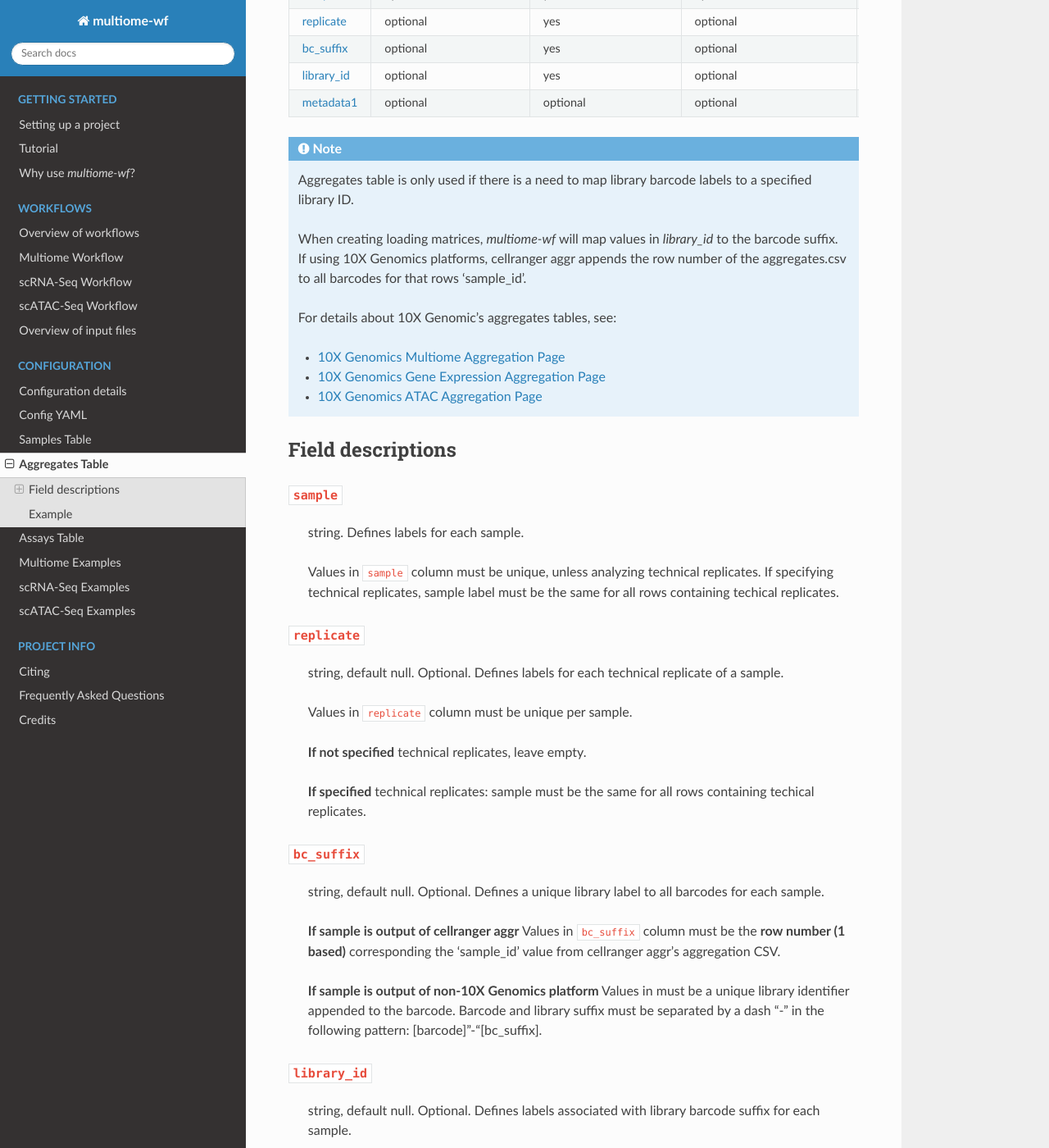
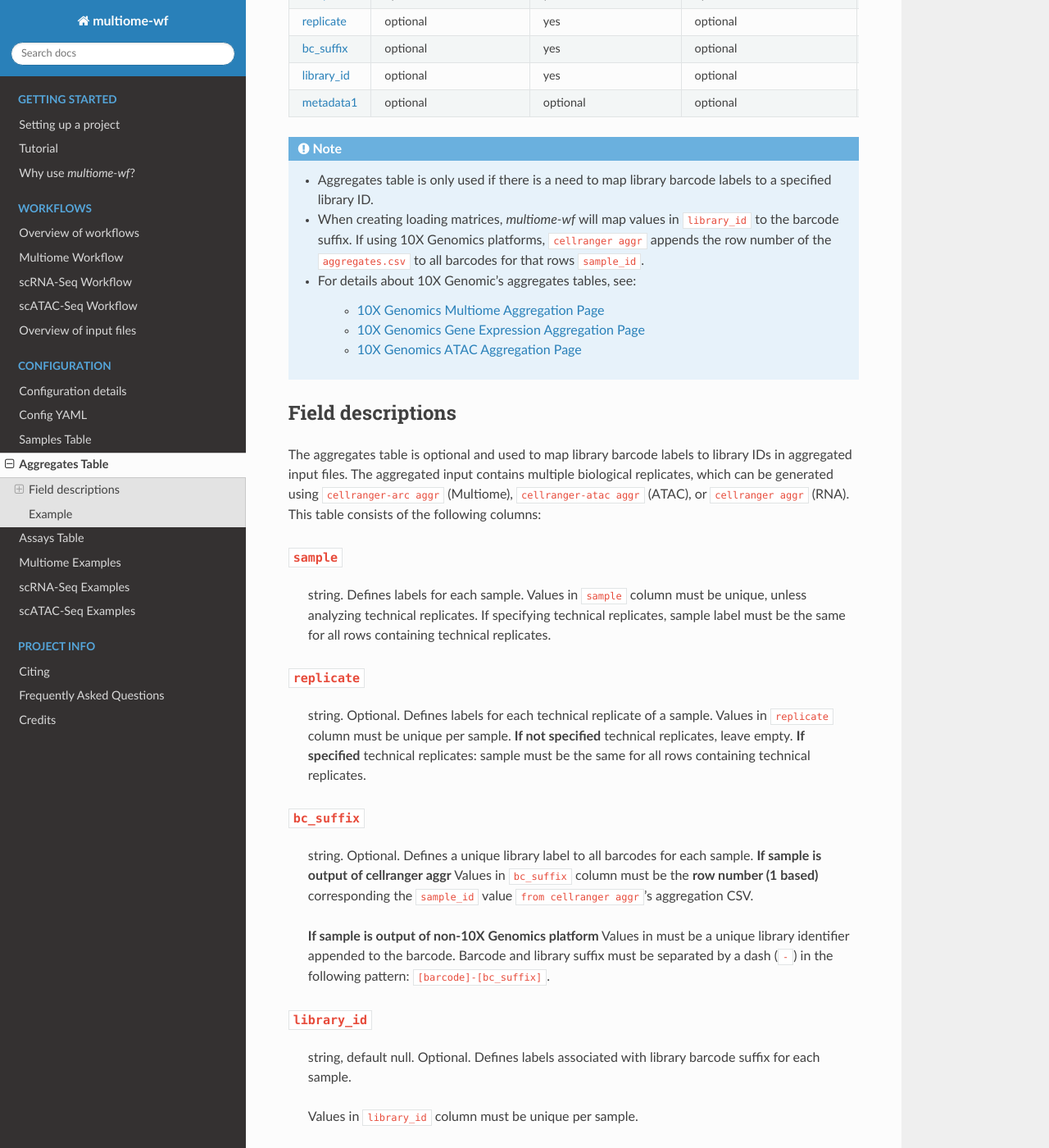
Before and after one commit to NICHD-BSPC/multiome-wf, a Sphinx documentation site: the page built from docs/configuration/aggregates-table.rst, in a window 1280 px wide and 1400 px high, scrolled down 216 px. Shown: the whole window at 82% size. Built offline with Sphinx 7.4.7 and the Read the Docs theme 2.0.0, drawn with Linux system fonts in a browser that asks for light colours.

Commit message:
aggregates-table update in progress

```diff
--- a/docs/configuration/aggregates-table.rst
+++ b/docs/configuration/aggregates-table.rst
@@ -14,54 +14,64 @@ Field                               Used for cellranger count Used for cellrange
 =================================== ========================= ======================== ========================= ====================
 
 .. note::
-    Aggregates table is only used if there is a need to map library barcode labels to a specified library ID.
 
-    When creating loading matrices, `multiome-wf` will map values in `library_id` to the barcode suffix. If using 10X Genomics platforms, cellranger aggr appends the row number of the aggregates.csv to all barcodes for that rows 'sample_id'.
+    - Aggregates table is only used if there is a need to map library barcode
+      labels to a specified library ID.
 
-    For details about 10X Genomic's aggregates tables, see:
+    - When creating loading matrices, `multiome-wf` will map values in
+      ``library_id`` to the barcode suffix. If using 10X Genomics platforms,
+      ``cellranger aggr`` appends the row number of the ``aggregates.csv`` to all
+      barcodes for that rows ``sample_id``.
 
-    - `10X Genomics Multiome Aggregation Page <https://support.10xgenomics.com/single-cell-multiome-atac-gex/software/pipelines/latest/using/aggr#csv_setup>`_
+    - For details about 10X Genomic's aggregates tables, see:
 
-    - `10X Genomics Gene Expression Aggregation Page <https://support.10xgenomics.com/single-cell-gene-expression/software/pipelines/latest/using/aggregate#csv_setup>`_
-
-    - `10X Genomics ATAC Aggregation Page <https://support.10xgenomics.com/single-cell-atac/software/pipelines/latest/using/aggr#csv_setup>`_
+        - `10X Genomics Multiome Aggregation Page <https://support.10xgenomics.com/single-cell-multiome-atac-gex/software/pipelines/latest/using/aggr#csv_setup>`_
+        - `10X Genomics Gene Expression Aggregation Page <https://support.10xgenomics.com/single-cell-gene-expression/software/pipelines/latest/using/aggregate#csv_setup>`_
+        - `10X Genomics ATAC Aggregation Page <https://support.10xgenomics.com/single-cell-atac/software/pipelines/latest/using/aggr#csv_setup>`_
 
 
 Field descriptions
 ------------------
 
+The aggregates table is optional and used to map library barcode labels to library
+IDs in aggregated input files. The aggregated input contains multiple biological
+replicates, which can be generated using ``cellranger-arc aggr`` (Multiome),
+``cellranger-atac aggr`` (ATAC), or ``cellranger aggr`` (RNA). This table consists
+of the following columns:
+
 .. _aggr-sample:
 
 ``sample``
 ^^^^^^^^^^
-    string. Defines labels for each sample.
 
-    Values in ``sample`` column must be unique, unless analyzing technical replicates.
-    If specifying technical replicates, sample label must be the same for all rows containing
-    techical replicates.
+    string. Defines labels for each sample. Values in ``sample`` column must
+    be unique, unless analyzing technical replicates. If specifying technical
+    replicates, sample label must be the same for all rows containing technical
+    replicates.
 
 .. _aggr-replicate:
 
 ``replicate``
 ^^^^^^^^^^^^^
-    string, default null. Optional. Defines labels for each technical replicate of a sample.
 
-    Values in ``replicate`` column must be unique per sample.
-
-    **If not specified** technical replicates, leave empty.
-
-    **If specified** technical replicates: sample must be the same for all rows containing
-    techical replicates.
+    string. Optional. Defines labels for each technical replicate of a sample.
+    Values in ``replicate`` column must be unique per sample. **If not specified**
+    technical replicates, leave empty. **If specified** technical replicates:
+    sample must be the same for all rows containing technical replicates.
 
 .. _aggr-bc_suffix:
 
 ``bc_suffix``
 ^^^^^^^^^^^^^
-    string, default null. Optional. Defines a unique library label to all barcodes for each sample.
 
-    **If sample is output of cellranger aggr** Values in ``bc_suffix`` column must be the **row number (1 based)** corresponding the 'sample_id' value from cellranger aggr's aggregation CSV.
+    string. Optional. Defines a unique library label to all barcodes for each sample.
+    **If sample is output of cellranger aggr** Values in ``bc_suffix`` column must be
+    the **row number (1 based)** corresponding the ``sample_id`` value
+    ``from cellranger aggr``'s aggregation CSV.
 
-    **If sample is output of non-10X Genomics platform** Values in must be a unique library identifier appended to the barcode. Barcode and library suffix must be separated by a dash "-" in the following pattern: [barcode]"-"[bc_suffix].
+    **If sample is output of non-10X Genomics platform** Values in must be a unique
+    library identifier appended to the barcode. Barcode and library suffix must be
+    separated by a dash (``-``) in the following pattern: ``[barcode]-[bc_suffix]``.
 
 .. _aggr-library:
 
```
